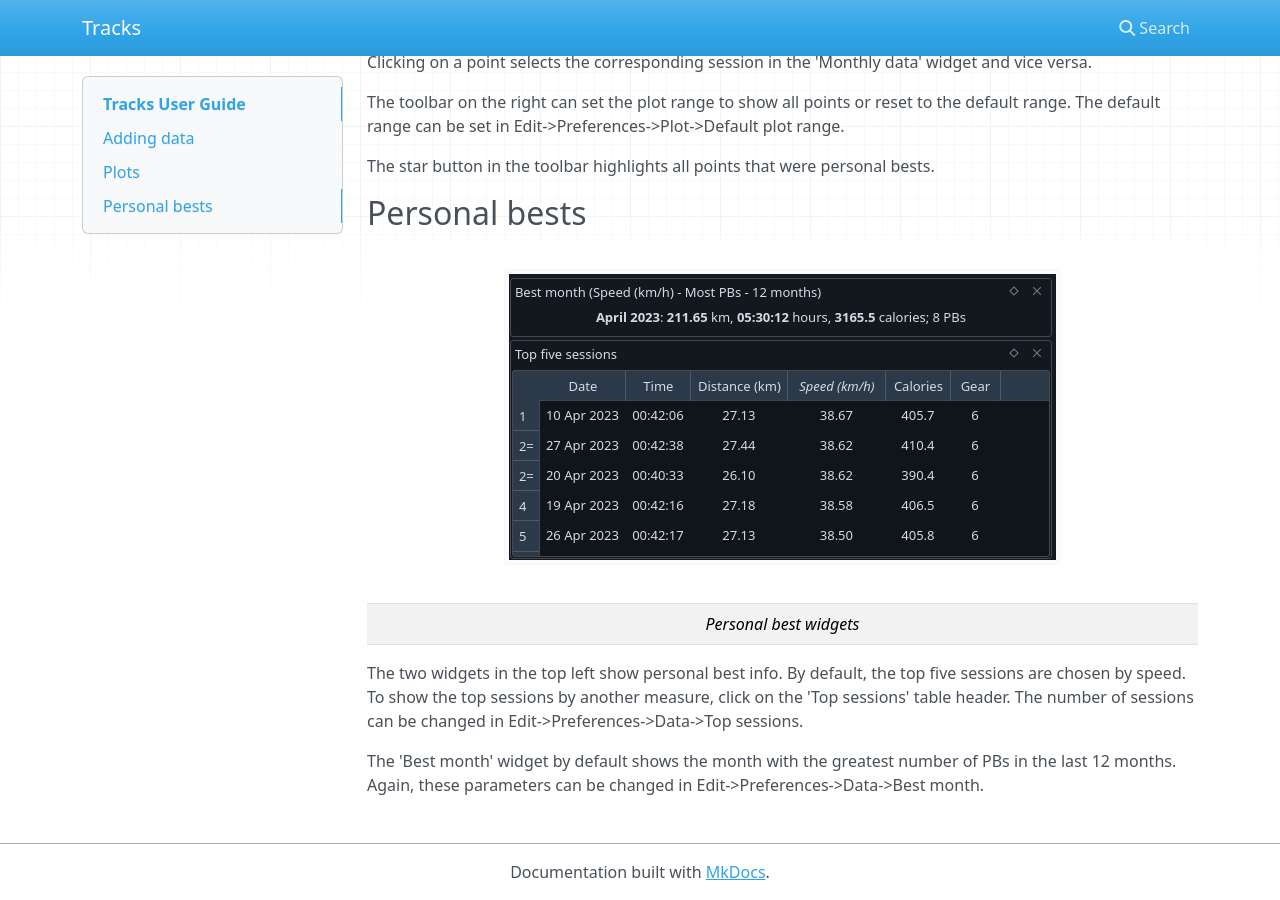
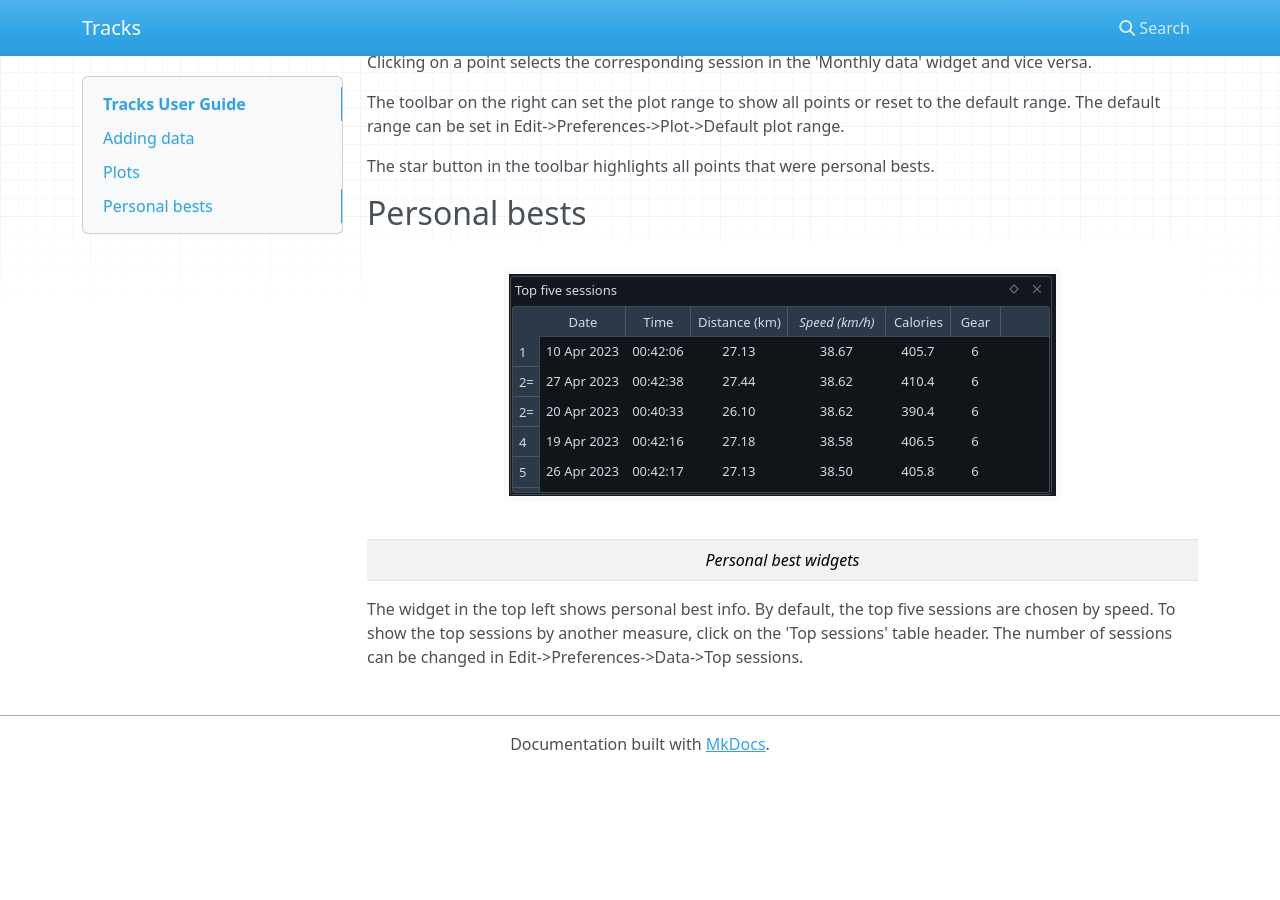
Before and after one commit to keziah55/tracks, an MkDocs documentation site: the page built from docs/index.md, in a window 1280 px wide and 900 px high, scrolled down 2723 px. Built offline with MkDocs 1.6.1, drawn with Linux system fonts in a browser that asks for light colours; nearby versions of some CDN libraries; after the commit the page ends 3495 px from its top, so only the background shows below that.

Commit message:
update user guide screenshots

```diff
--- a/docs/index.md
+++ b/docs/index.md
@@ -53,11 +53,7 @@ The star button in the toolbar highlights all points that were personal bests.
 |:--:|
 | *Personal best widgets* |
 
-The two widgets in the top left show personal best info. By default, the top
+The widget in the top left shows personal best info. By default, the top
 five sessions are chosen by speed. To show the top sessions by another measure,
 click on the 'Top sessions' table header. The number of sessions can be changed in
 Edit->Preferences->Data->Top sessions.
-
-The 'Best month' widget by default shows the month with the greatest number of
-PBs in the last 12 months. Again, these parameters can be changed in
-Edit->Preferences->Data->Best month.
```
Also changed, not shown: docs/img/personal_bests.png, docs/img/tracks.png, 1 other file.
